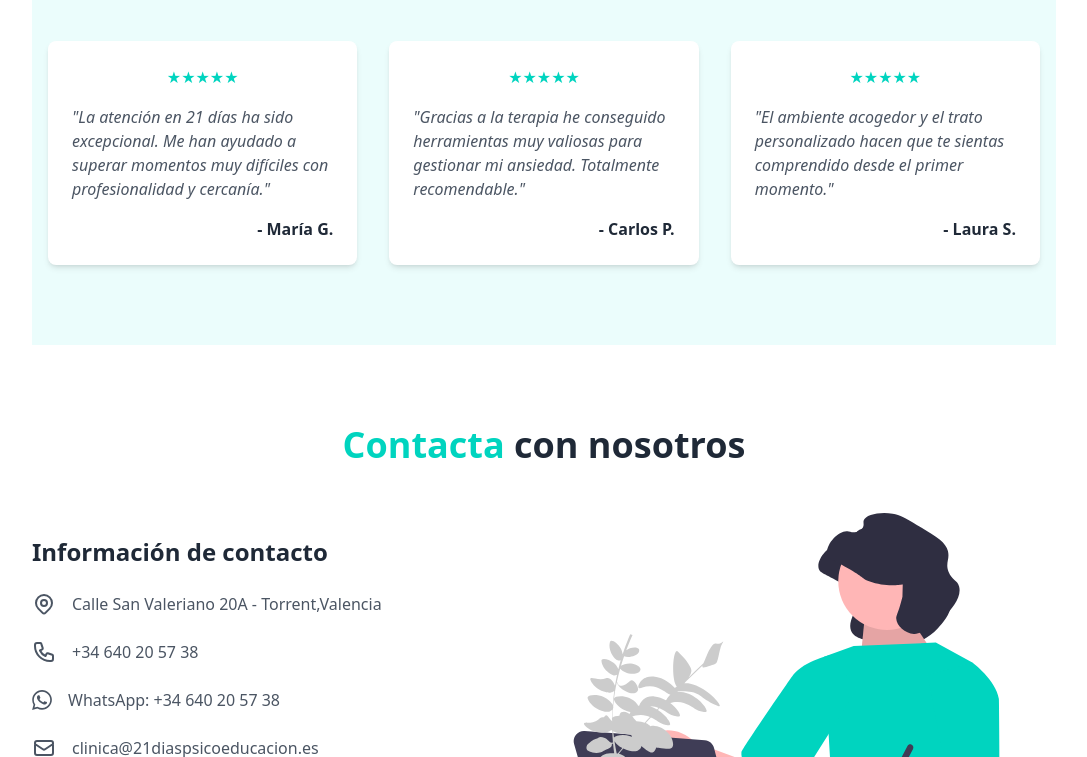
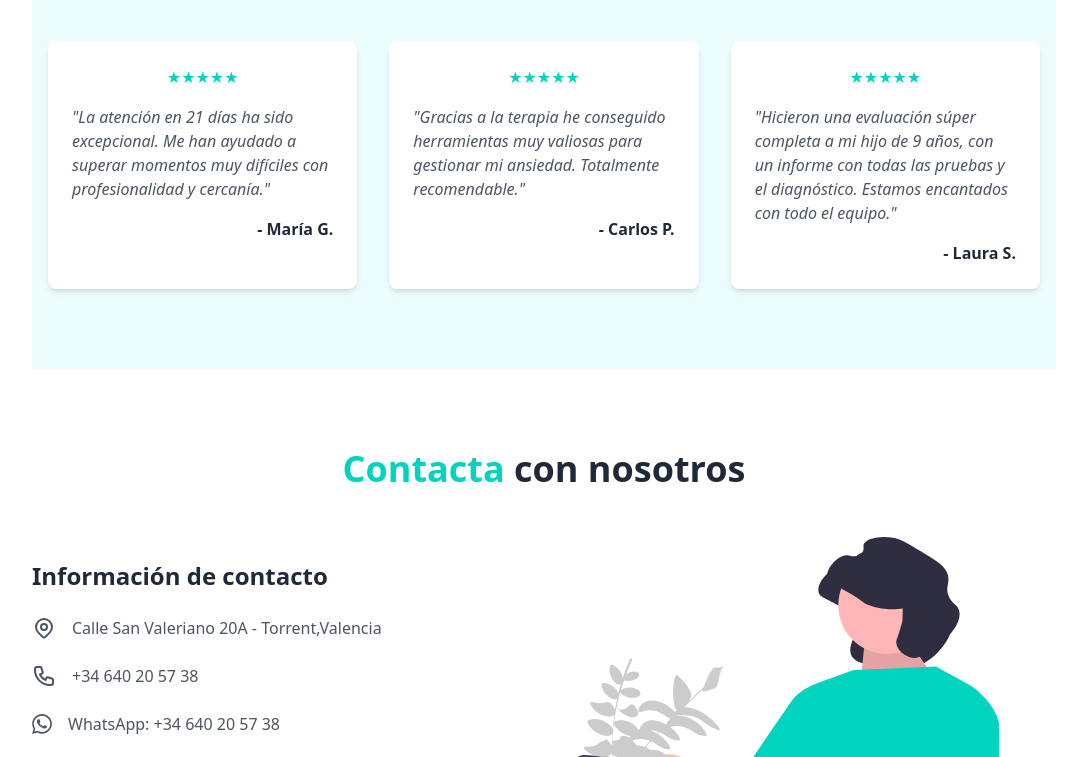
Before and after one commit to adriroca20/clinica-21-dias, an Astro site: page / in a window 1280 px wide. Shown: the part 3171-3928 px from the top of the page, without its empty margins (96-1183 px from the left). Built offline with nearby package versions, Linux system fonts and the light colour scheme; Astro itself is replaced by a stand-in of ours.

Commit message:
Update testimonial text for Laura S.

```diff
--- a/src/components/Testimonials.astro
+++ b/src/components/Testimonials.astro
@@ -12,7 +12,7 @@ const testimonials = [
   },
   {
     name: "Laura S.",
-    text: "El ambiente acogedor y el trato personalizado hacen que te sientas comprendido desde el primer momento.",
+    text: "Hicieron una evaluación súper completa a mi hijo de 9 años, con un informe con todas las pruebas y el diagnóstico. Estamos encantados con todo el equipo.",
     rating: 5,
   },
 ];
```
